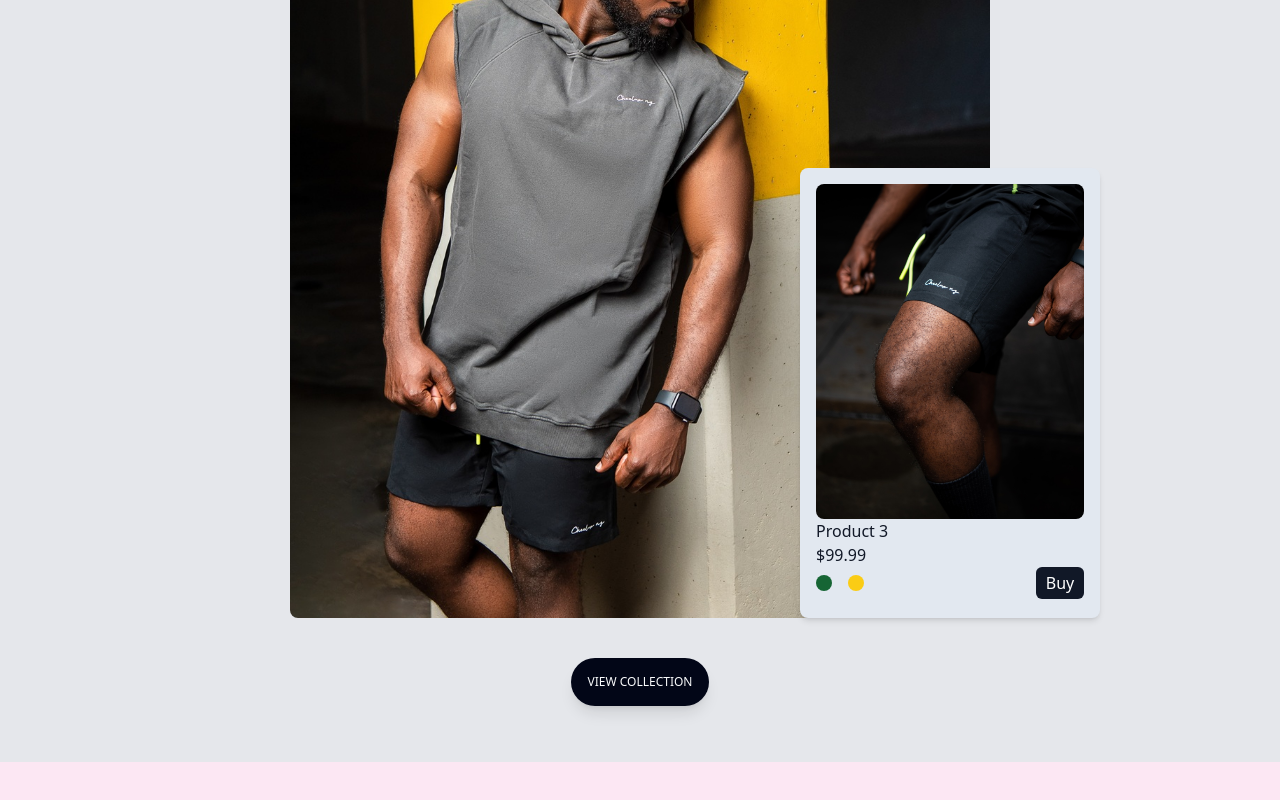
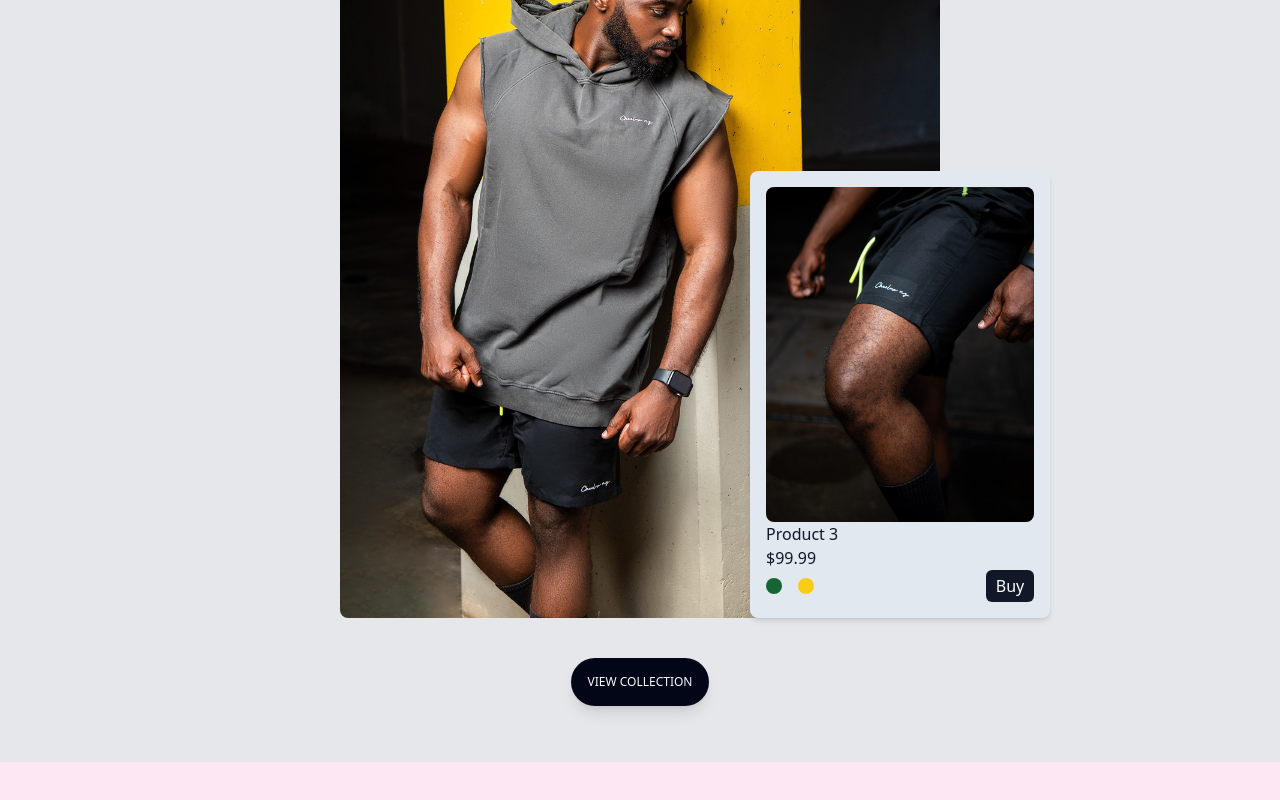
Before and after one commit to 0FFSIDE1/Cheeluxng-FE, a Vue app: page / in a window 1280 px wide. Shown: the part 3240-4040 px from the top of the page. Built offline with nearby package versions, Linux system fonts and the light colour scheme.

Commit message:
fix: enhance layout and styling of ProductShowcase component for better readability

```diff
--- a/src/components/ProductShowcase.vue
+++ b/src/components/ProductShowcase.vue
@@ -1,27 +1,27 @@
 <template>
     <section class="my-14 mx-1 h-full">
       <div class="flex justify-center items-center flex-col gap-10 relative">
-        <h2 class="text-gray-900 text-3xl">{{ title }}</h2>
+        <h2 class="text-gray-900 text-3xl text-center">{{ title }}</h2>
         <!-- Main image container -->
-        <div class="relative">
+        <div class="relative flex justify-center">
           <img
             :src="mainProduct.image"
             :alt="mainProduct.name"
-            class="object-cover rounded-lg h-[750px] w-[700px]"
+            class="object-cover rounded-lg h-auto max-h-[750px] w-full max-w-[700px]"
           />
 
           <div
             v-if="secondaryProduct"
-            class="hidden md:block absolute bottom-0 right-[-110px] h-[450px] w-[300px] bg-slate-200 rounded-lg p-4 shadow-md"
+            class="hidden md:block absolute bottom-0 right-0 md:right-[-110px] h-auto max-h-[450px] w-full max-w-[300px] bg-slate-200 rounded-lg p-4 shadow-md"
           >
             <img
               :src="secondaryProduct.image"
               :alt="secondaryProduct.name"
-              class="object-cover rounded-lg"
+              class="object-cover rounded-lg w-full"
             />
             <div>
-              <h3 class="text-gray-900">{{ secondaryProduct.name }}</h3>
-              <p class="text-gray-900">{{ secondaryProduct.price }}</p>
+              <h3 class="text-gray-900 text-center md:text-left">{{ secondaryProduct.name }}</h3>
+              <p class="text-gray-900 text-center md:text-left">{{ secondaryProduct.price }}</p>
               <div class="flex justify-between items-center">
                 <ul class="flex gap-4">
                   <li
@@ -37,7 +37,7 @@
             </div>
           </div>
         </div>
-        <button class="bg-slate-950 shadow-lg p-4 rounded-full text-xs  text-gray-50 hover:text-gray-950 hover:bg-slate-50 " type="button">VIEW COLLECTION</button>
+        <button class="bg-slate-950 shadow-lg p-4 rounded-full text-xs text-gray-50 hover:text-gray-950 hover:bg-slate-50" type="button">VIEW COLLECTION</button>
       </div>
     </section>
 </template>
```
